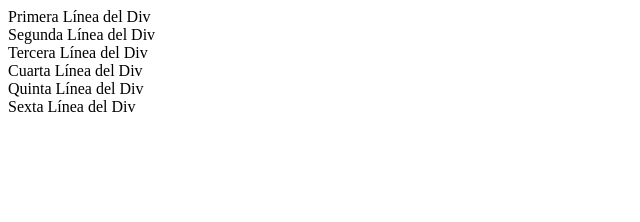
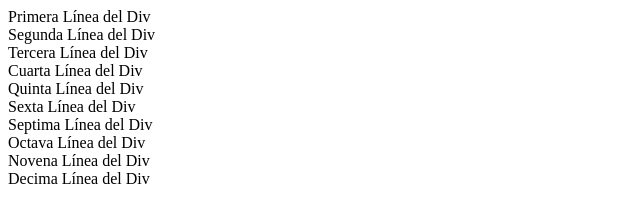
Before and after one commit to Voltrez/CURSO_GIT, a plain HTML site: page index.html in a window 1280 px wide. Shown: the whole page, without its empty margins (0-640 px from the left). Drawn offline with Linux system fonts and the light colour scheme.

Commit message:
Fourth Commit

```diff
--- a/index.html
+++ b/index.html
@@ -12,5 +12,9 @@
     <div>Cuarta Línea del Div</div>
     <div>Quinta Línea del Div</div>
     <div>Sexta Línea del Div</div>
+    <div>Septima Línea del Div</div>
+    <div>Octava Línea del Div</div>
+    <div>Novena Línea del Div</div>
+    <div>Decima Línea del Div</div>
 </body>
 </html>
```
